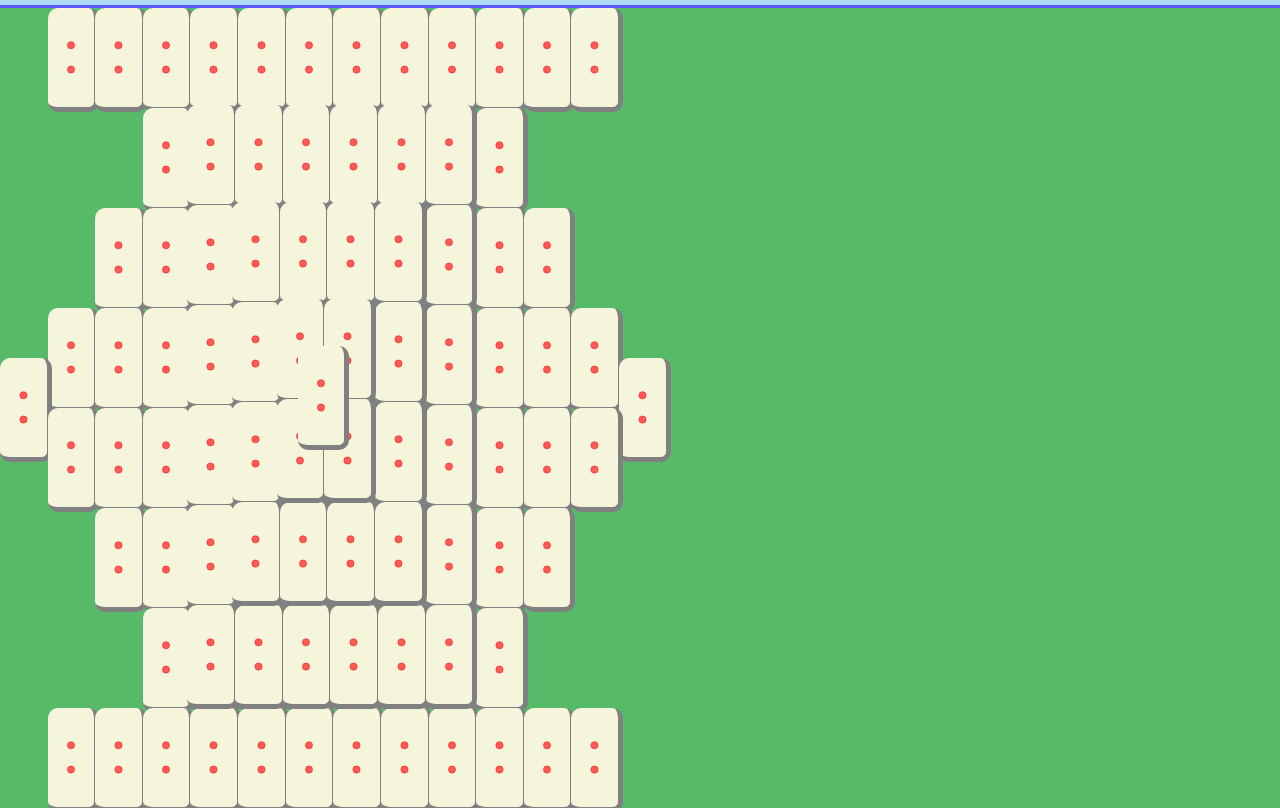
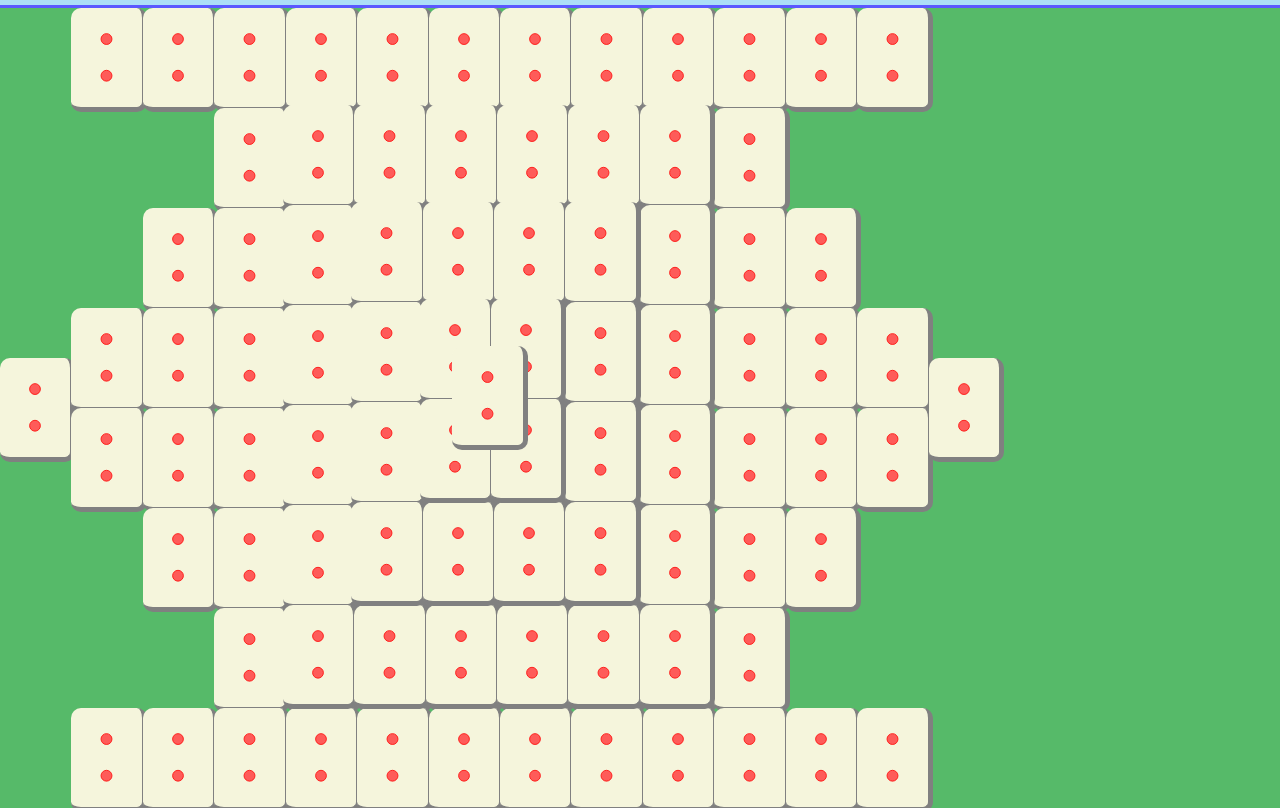
Before and after one commit to slig/mamahjong, a website: page index.html in a window 1280 px wide. Shown: the part 45-853 px from the top of the page. Drawn offline with Linux system fonts and the light colour scheme.

Commit message:
Fix tile z-index and dimensions

```diff
--- a/css/main.css
+++ b/css/main.css
@@ -30,7 +30,8 @@ html, body { height: 100%; }
 
 .tile {
   background-color: beige;
-  width: 99px;
+  background-image: url('../img/test-tile.svg');
+  background-size: 100% 100%;
   border-radius: 10px;
   border-bottom: 5px solid gray;
   border-right: 5px solid gray;
--- a/js/game.js
+++ b/js/game.js
@@ -3,7 +3,7 @@ var game = {layouts: {}};
 //Defaults
 game.boardWidth = 800;
 game.boardHeight = 600;
-game.tileAspectRatio = 1.2
+game.tileAspectRatio = 1.4;
 
 
 game.layouts.turtle = {
@@ -112,7 +112,8 @@ game.tiles = [];
 
 game.createTile = function(x, y, z) {
   var newTile = {x:x, y:y, z:z};
-  newTile.element = $('<img class="tile" src="img/test-tile.svg">');
+  newTile.element = $('<div class="tile"></div>');
+  newTile.element.css('z-index', (y + x*10 + z*100));
   $('.board').append(newTile.element);
   game.tiles.push(newTile);
   return (newTile);
@@ -137,9 +138,9 @@ game.updateTiles = function() {
 
   if (game.height/game.gridHeight > game.width/game.gridWidth*game.tileAspectRatio) {
     game.tileWidth = (game.width) / game.gridWidth;
-    game.tileHeight = (game.width*game.tileAspectRatio) / game.gridHeight;
+    game.tileHeight = (game.width*game.tileAspectRatio) / game.gridWidth;
   } else {
-    game.tileWidth = (game.height/game.tileAspectRatio) / game.gridWidth;
+    game.tileWidth = (game.height/game.tileAspectRatio) / game.gridHeight;
     game.tileHeight = (game.height) / game.gridHeight;
   }
 
```
